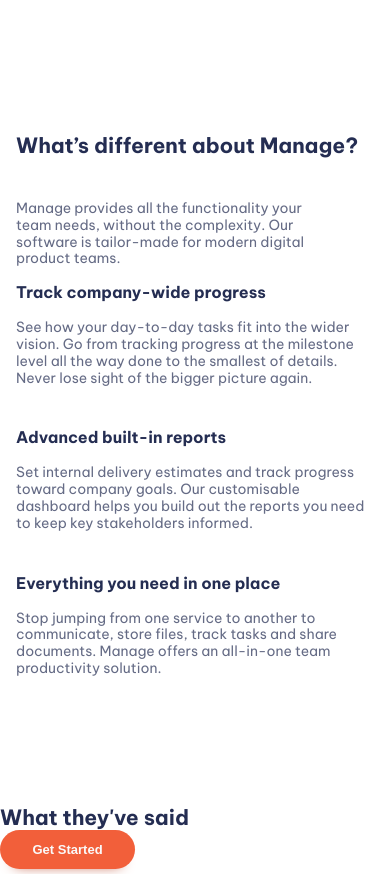
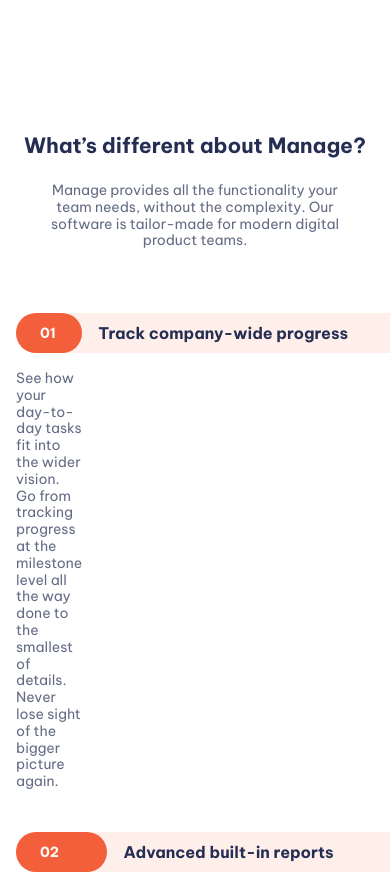
Before and after one commit to Taarts/fem-tutorial-css, a website built with Vite: page index.html in a window 390 px wide. Shown: the part 740-1614 px from the top of the page. Built offline with nearby package versions, Linux system fonts and the light colour scheme.

Commit message:
styling on numbered list works @480px wide ONLY...

```diff
--- a/index.html
+++ b/index.html
@@ -61,28 +61,28 @@
 <section class="padding-block-900">
   <div class="container">
     <div class="even-columns">
-      <div class="flow">
+      <div class="flow | text-center-sm-only | margin-bottom-700" style="--flow-spacer: 1.5rem">
         <h2 class="fs-secondary-heading fw-bold"> What’s different about Manage? </h2>
         <p>Manage provides all the functionality your team needs, without the complexity. Our software is tailor-made for modern digital product teams.</p>
       </div>
         <div>
-          <ul role="list" class="numbered-items | flow" role="list">
+          <ul class="numbered-items | flow" role="list">
             <li>
               <div class="flow" style="--flow-spacer: 1.2em">
-                <h3 class="fs-600 fw-bold">Track company-wide progress</h3>
-<p data-width="wide">See how your day-to-day tasks fit into the wider vision. Go from tracking progress at the milestone level all the way done to the smallest of details. Never lose sight of the bigger picture again.</p>
+                <h3 class="numbered-items_title | fs-600 fw-bold">Track company-wide progress</h3>
+<p data-width="numbered-items_body | wide">See how your day-to-day tasks fit into the wider vision. Go from tracking progress at the milestone level all the way done to the smallest of details. Never lose sight of the bigger picture again.</p>
 </div>
             </li>
             <li>
               <div class="flow" style="--flow-spacer: 1.2em">
-              <h3 class="fs-600 fw-bold">Advanced built-in reports</h3>
-<p data-width="wide">Set internal delivery estimates and track progress toward company goals. Our customisable dashboard helps you build out the reports you need to keep key stakeholders informed.</p></div>
+              <h3 class="numbered-items_title | fs-600 fw-bold">Advanced built-in reports</h3>
+<p data-width="numbered-items_body | wide">Set internal delivery estimates and track progress toward company goals. Our customisable dashboard helps you build out the reports you need to keep key stakeholders informed.</p></div>
             </li>
             <li>
               <div class="flow" style="--flow-spacer: 1.2em">
-              <h3 class="fs-600 fw-bold">Everything you need in one place
+              <h3 class="numbered-items_title | fs-600 fw-bold">Everything you need in one place
             </h3>
-<p data-width="wide">Stop jumping from one service to another to communicate, store files, track tasks and share documents. Manage offers an all-in-one team productivity solution. </p> </div>
+<p data-width="numbered-items_body | wide">Stop jumping from one service to another to communicate, store files, track tasks and share documents. Manage offers an all-in-one team productivity solution. </p> </div>
             </li>
           </ul>
       </div>
@@ -91,7 +91,7 @@
 </section>
 
 <section class="carousel | padding-block-700">
-  <h2 class="fs-secondary-heading fw-bold">What they've said</h2>
+  <h2 class="fs-secondary-heading | fw-bold">What they've said</h2>
   <!-- carousel here -->
   <button class="button">Get Started</button>
 </section>
@@ -110,7 +110,7 @@
     </main>
     <footer class="primary-footer | padding-block-700 | bg-neutral-900 text-neutral-100">
 <div class="container">
-  <div class="primary-footer-wrapper even-columns">
+  <div class="primary-footer-wrapper | even-columns">
     <div class="primary-footer-social-logo">
       <a href="#" aria-label="home">
         <svg style="--logo-color: #f7f7f7" class="logo" width="146" height="24">
--- a/src/style.css
+++ b/src/style.css
@@ -385,11 +385,79 @@
       opacity: 0.2;
     }
 }
+/* ep 8 -------------------------------------*/
 /* numbered items */
 .numbered-items {
 counter-reset: count;
+width: fit-content;
+margin-inline: auto;
 }
 
+.numbered-items li {
+  counter-increment: count;
+}
+
+.numbered-items div {
+  display: grid;
+  position: relative;
+  align-items: center;
+  column-gap: var(--size-400);
+  grid-template-columns: min-content 1fr;
+}
+
+.numbered-items_title {
+  grid-row: 1 / 2;
+  grid-column: 2 / 3;
+  line-height: 1;
+}
+
+.numbered-items_body {
+  grid-column: 1 / -1;
+}
+
+@media (min-width: 30em) {
+  .numbered-items p {
+    grid-column: 2 / -1;
+  }
+}
+
+.numbered-items div::before,
+.numbered-items div::after {
+  height: 40px;
+}
+
+.numbered-items div::before {
+  content: "0" counter(count);
+  display: flex;
+  align-items: center;
+  color: var(--clr-neutral-100);
+  background-color: var(--clr-accent-400);
+  font-weight: var(--fw-bold);
+  padding: 0 var(--size-500);
+  height: 40px;
+  border-radius: 100vw;
+  grid-row: 1 / 2;
+  grid-column: 1 / 2;
+}
+
+@media (max-width: 30em){
+  .numbered-items div::after {
+    --bg: var(--clr-accent-100);
+    content: "";
+    display: block;
+    z-index: -1;
+    border-radius: 100vw 0 0 100vw;
+    inset: 0 -100vw 0 0 ;
+    grid-column: 1 / -1;
+    grid-row: 1 / 2;
+    height: 40px;
+    width: 100%;
+    box-shadow: 5em 0 0 var(--bg);
+    background-color: var(--bg);
+  }
+}
+
+/* ----------------------------------------------------------------- */
 /* Utility classes */
 
 .visually-hidden {
@@ -407,9 +475,8 @@
 /* at 9:20-ish - Kevin Powell "Build a responsive websites with HTML & CSS|Part three: General Styling */
 .container {
   --max-width: 1110px;
-  --padding: 1rem;
-
-  width: min(var(--max-width), 100% - (var(--padding) *2));
+  --container-padding: 1rem;
+  width: min(var(--max-width), 100% - (var(--container-padding) *2));
   margin-inline: auto;
 }
 
@@ -423,6 +490,7 @@
     grid-auto-columns: 1fr;
     }
   }
+
 .vertical-align-center {
   align-items: center;
 }
@@ -440,6 +508,22 @@
   margin-top: var(--flow-spacer, 3em);
 }
 
+.text-center {
+  text-align: center;
+}
+
+.text-center p {
+  margin-inline: auto;
+}
+
+@media (max-width: 50em ){
+.text-center-sm-only {
+  text-align: center;
+}
+.text-center-sm-only p {
+  margin-inline: auto;
+}
+}
 .text-primary-400 {
   color: var(--clr-primary-400)
 }
@@ -509,6 +593,10 @@
   padding-block: var(--size-700);
 }
 
+.margin-bottom-700 {
+  padding-block-end: var(--size-700);
+}
+
 .display-sm-none {
   display: none;
 }
```
